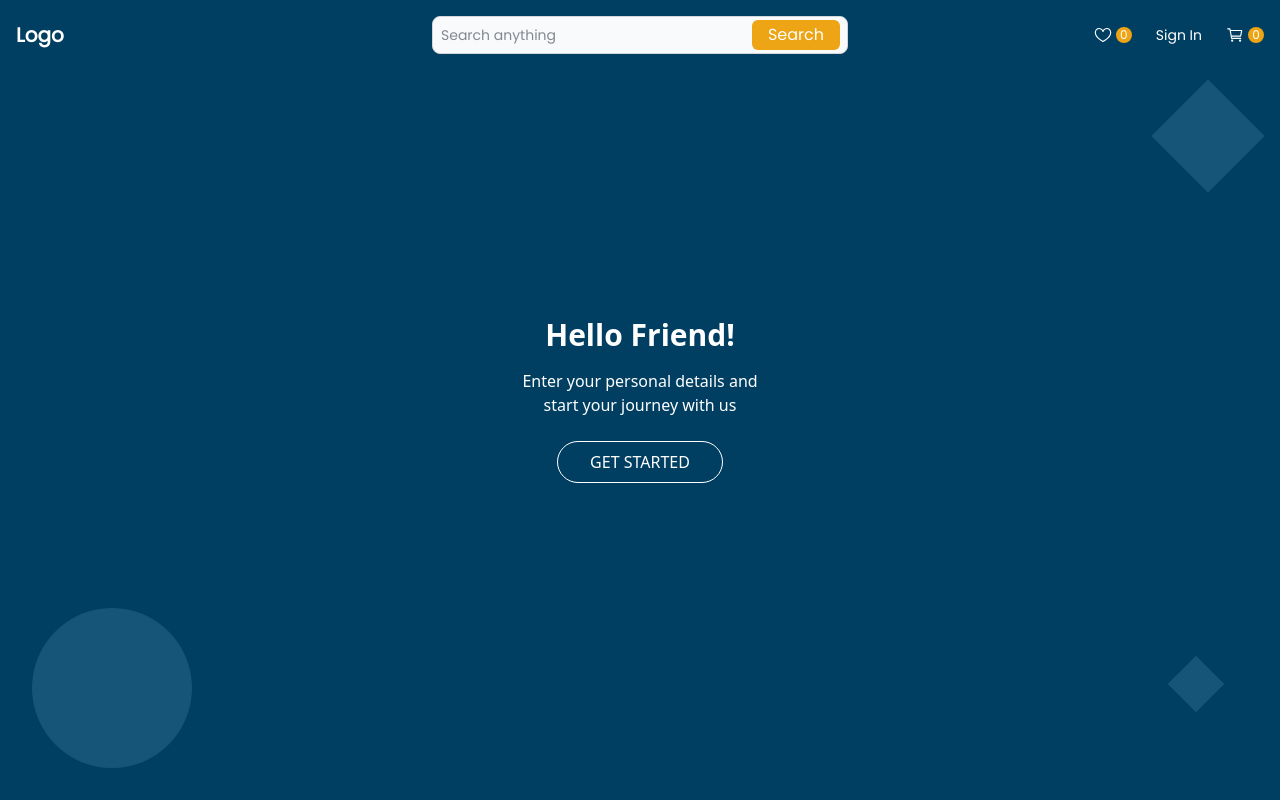
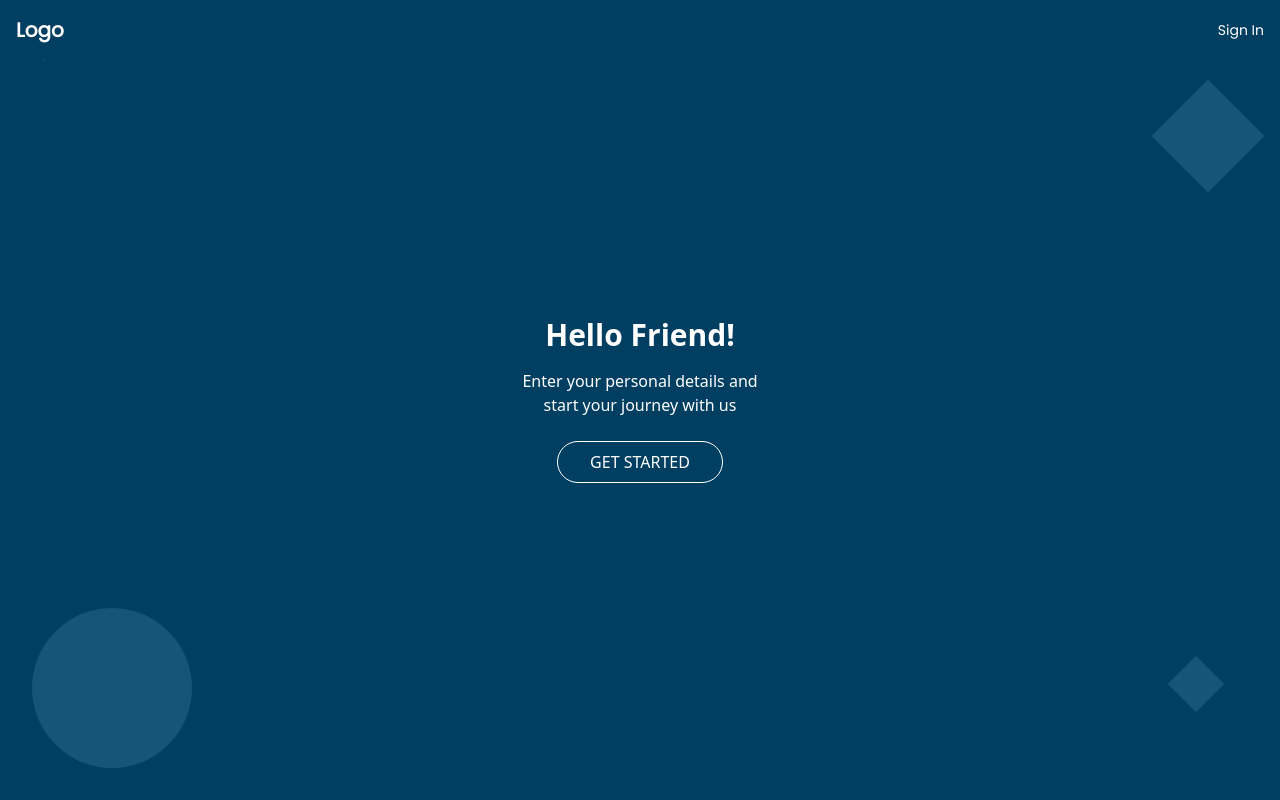
Before and after one commit to sahathiya/ProductManagement, a React (Vite) app in the folder Client/: page / in a window 1280 px wide. Built offline with nearby package versions, Linux system fonts and the light colour scheme.

Commit message:
set up the cart ui

```diff
--- a/Client/src/components/CartModal.jsx
+++ b/Client/src/components/CartModal.jsx
@@ -0,0 +1,42 @@
+import React from "react";
+import clsx from "clsx";
+import { X } from "lucide-react";
+import { IoCartOutline } from "react-icons/io5";
+function CartModal({ isOpen, onClose }) {
+  return (
+    <>
+      {isOpen && (
+        <div className="fixed inset-0    backdrop-blur-md " onClick={onClose} />
+      )}
+
+      <div
+        className={clsx(
+          "font-poppins    fixed top-0 right-0 w-full sm:w-96 h-full bg-white shadow-lg z-50 transition-transform duration-300 ease-in-out",
+          {
+            "translate-x-0": isOpen,
+            "translate-x-full": !isOpen,
+          }
+        )}
+      >
+        <div className="flex justify-between items-center mb-6 bg-primary p-4">
+          <div className="flex space-x-4">
+            <button className="ml-2 p-3 rounded-full  bg-primary-light">
+              <IoCartOutline />
+            </button>
+            <h2 className="text-xl text-white">Items</h2>
+          </div>
+          <button onClick={onClose}>
+            <X className="w-6 h-6 text-gray-500 hover:text-gray-700" />
+          </button>
+        </div>
+        <div className="p-6 overflow-y-auto h-full">
+          <div className="space-y-4 p-4">
+            <p>Loading</p>
+          </div>
+        </div>
+      </div>
+    </>
+  );
+}
+
+export default CartModal;
--- a/Client/src/components/Navbar.jsx
+++ b/Client/src/components/Navbar.jsx
@@ -7,6 +7,7 @@ import { toast } from "react-toastify";
 import { NavLink, useNavigate } from "react-router-dom";
 import { useDispatch, useSelector } from "react-redux";
 import WishlistModal from "./WishlistModal";
+import CartModal from "./CartModal";
 
 function Navbar() {
   const navigate = useNavigate();
@@ -14,6 +15,7 @@ function Navbar() {
   const activeUser = useSelector((state) => state.user.activeUser);
   const wishlists = useSelector((state) => state.wishlist.wishlists);
   const [wishlistModal, setWishlistModal] = useState(false);
+   const [cartModal, setCartModal] = useState(false);
 
   const [searchQuery, setSearchQuery] = useState("");
   const [search, setsearch] = useState("");
@@ -70,6 +72,7 @@ function Navbar() {
           </div>
         )}
 
+       {activeUser !== null && (
   <div className="w-1/3">
     <div className="relative hidden md:block">
       <div className="relative">
@@ -111,8 +114,10 @@ function Navbar() {
       </div>
     </div>
   </div>
+)}
 
         <div className="w-full md:w-1/3 flex justify-end items-center gap-6 text-white text-lg">
+        {activeUser!==null&&(
             <button
             onClick={handleWishlistModal}
             className="flex items-center gap-1 hover:text-secondary transition"
@@ -122,6 +127,7 @@ function Navbar() {
               {wishlists.length||0}
             </span>
           </button>
+        )}
 
           {activeUser == null ? (
             <a
@@ -140,15 +146,17 @@ function Navbar() {
             </a>
           )}
 
-          <a
-            href="#"
+        {activeUser!==null&&(
+            <button
+            onClick={()=>setCartModal(true)}
             className="flex items-center gap-1 hover:text-secondary transition"
           >
             <IoCartOutline />
             <span className="bg-secondary text-xs text-white w-4 h-4 flex items-center justify-center rounded-full">
               0
             </span>
-          </a>
+          </button>
+        )}
         </div>
         {wishlistModal && (
           <WishlistModal
@@ -156,6 +164,10 @@ function Navbar() {
             onClose={() => setWishlistModal(false)}
           />
         )}
+
+        {cartModal&&(
+          <CartModal isOpen={cartModal} onClose={()=>setCartModal(false)}/>
+        )}
       </div>
     </nav>
   );
--- a/Client/src/pages/Landing.jsx
+++ b/Client/src/pages/Landing.jsx
@@ -1,6 +1,8 @@
 import React from "react";
+import { useNavigate } from "react-router-dom";
 
 function Landing() {
+    const navigate=useNavigate()
   return (
     <div className="w-full  h-screen  bg-primary text-white flex flex-col justify-center items-center p-10 relative">
       <h2 className="text-3xl font-bold mb-4">Hello Friend!</h2>
@@ -8,7 +10,9 @@ function Landing() {
         Enter your personal details and <br />
         start your journey with us
       </p>
-      <button className="border border-white px-8 py-2 rounded-full hover:bg-white hover:text-[#004071] transition">
+      <button
+      onClick={()=>navigate('/signin')}
+      className="border border-white px-8 py-2 rounded-full hover:bg-white hover:text-[#004071] transition">
         GET STARTED
       </button>
 
```
Lines whose indentation alone changed are shown as unchanged.
